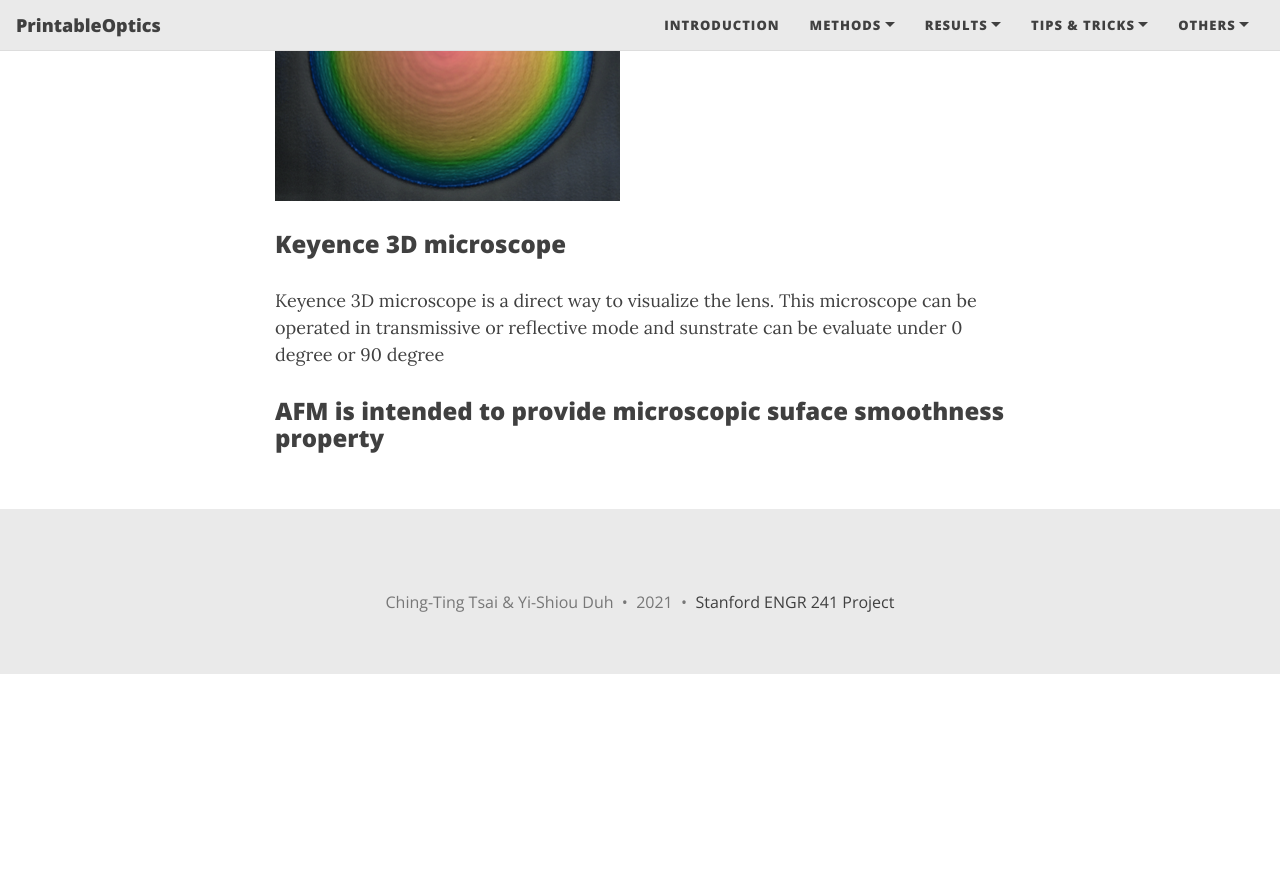
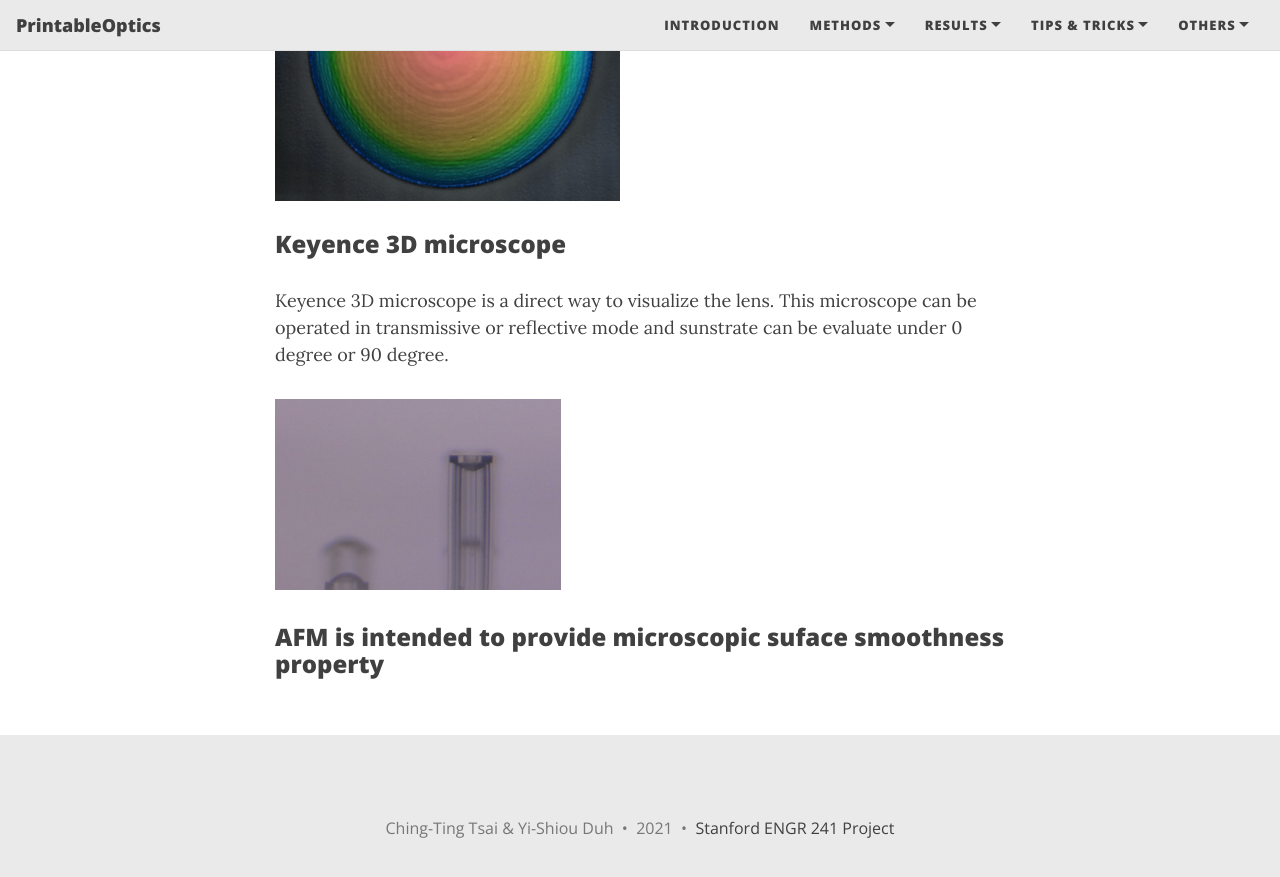
Before and after one commit to tingtsai/PrintableOptics, a Jekyll site: the page built from Characterizations.md, in a window 1280 px wide and 900 px high, scrolled down 1518 px. Shown: the top 877 px of the window. Built offline with Jekyll 4.4.1, drawn with Linux system fonts in a browser that asks for light colours; nearby versions of some CDN libraries; before the commit the page ends 2192 px from its top, so only the background shows below that.

Commit message:
Update Characterizations.md

```diff
--- a/Characterizations.md
+++ b/Characterizations.md
@@ -38,9 +38,10 @@ Keyence laser confocal microscope confocal microscope provides topography and he
 
 
 ### Keyence 3D microscope
-Keyence 3D microscope is a direct way to visualize the lens. This microscope can be operated in transmissive or reflective mode and sunstrate can be evaluate under 0 degree or 90 degree
+Keyence 3D microscope is a direct way to visualize the lens. This microscope can be operated in transmissive or reflective mode and sunstrate can be evaluate under 0 degree or 90 degree.
 
 
+![](/assets/img/3Dside.png)
 
 
 
```
